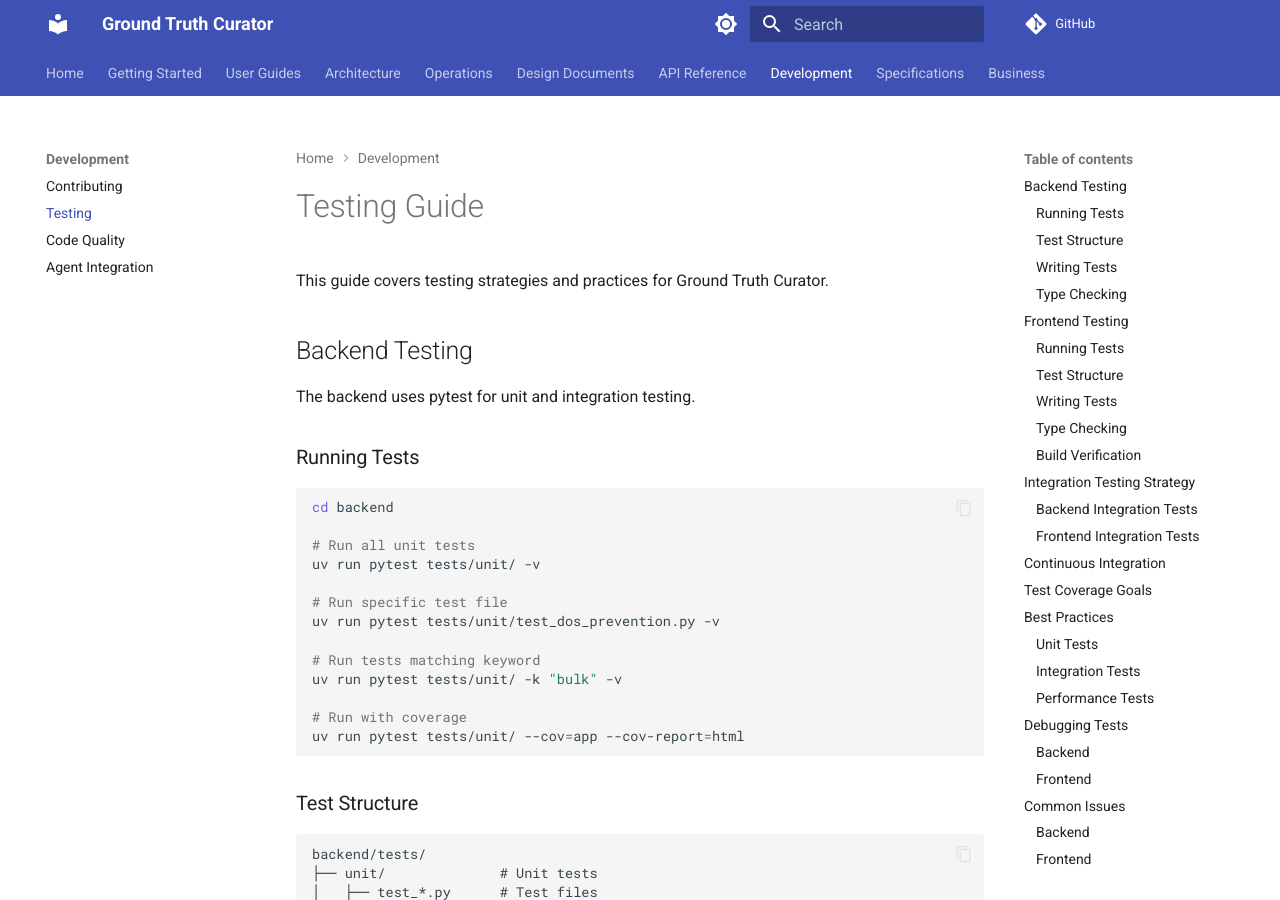
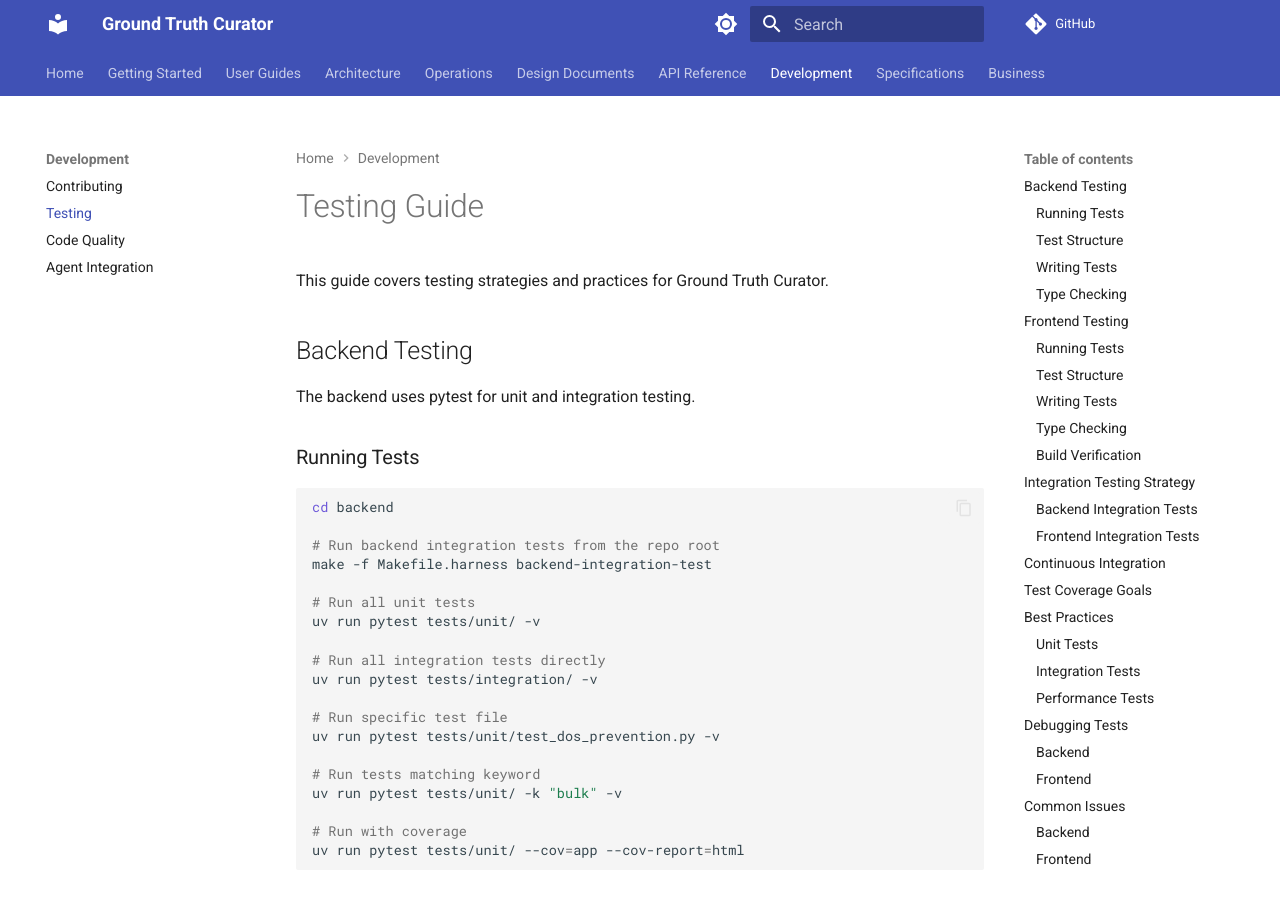
Before and after one commit to andrewDoing/GroundTruthCurator, an MkDocs documentation site: the page built from docs/development/testing.md, in a window 1280 px wide and 900 px high. Built offline with MkDocs 1.6.1 and Material for MkDocs 9.7.7, drawn with Linux system fonts in a browser that asks for light colours; comment, search, counter and statistics services are not loaded; the version menu is left out.

Commit message:
chore: add backend integration make target
Co-authored-by: Copilot <223556219+Copilot@users.noreply.github.com>

````diff
--- a/docs/development/testing.md
+++ b/docs/development/testing.md
@@ -11,8 +11,14 @@ The backend uses pytest for unit and integration testing.
 ```bash
 cd backend
 
+# Run backend integration tests from the repo root
+make -f Makefile.harness backend-integration-test
+
 # Run all unit tests
 uv run pytest tests/unit/ -v
+
+# Run all integration tests directly
+uv run pytest tests/integration/ -v
 
 # Run specific test file
 uv run pytest tests/unit/test_dos_prevention.py -v
````
Also changed, not shown: AGENTS.md (+2 -0 lines), README.md (+1 -0 lines), 1 other file.
